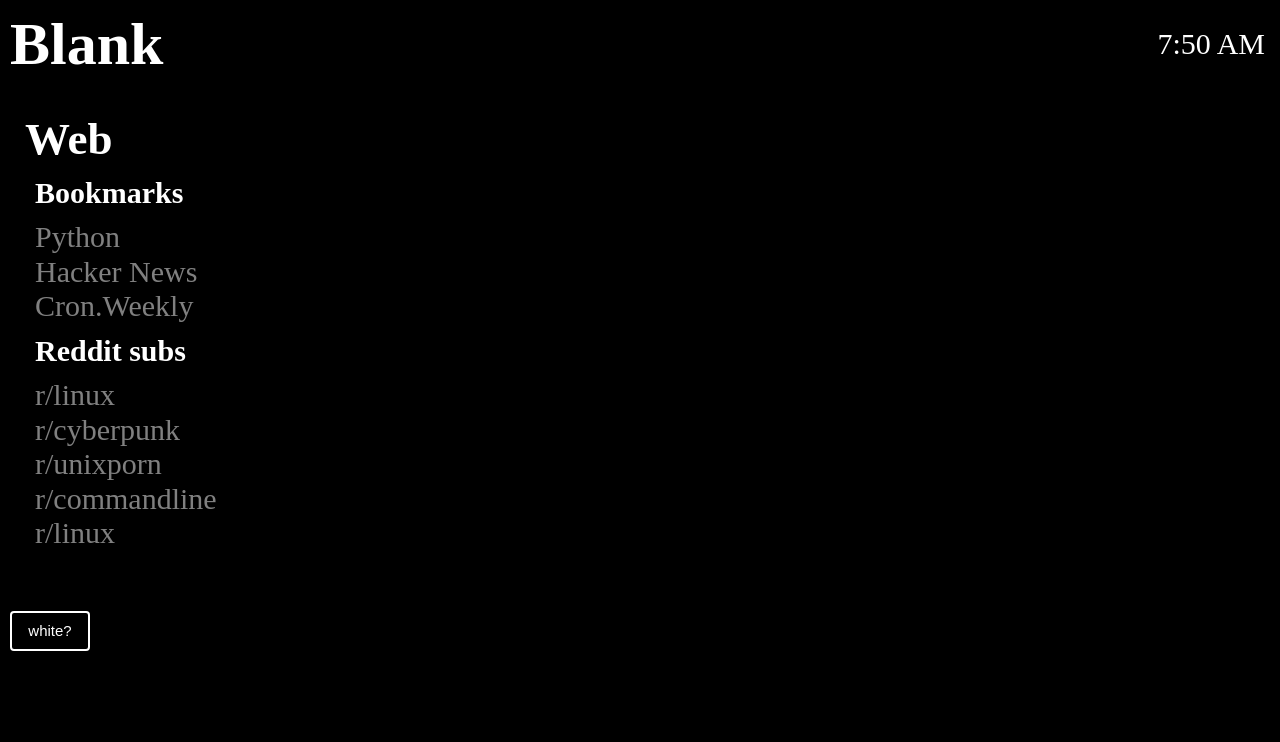
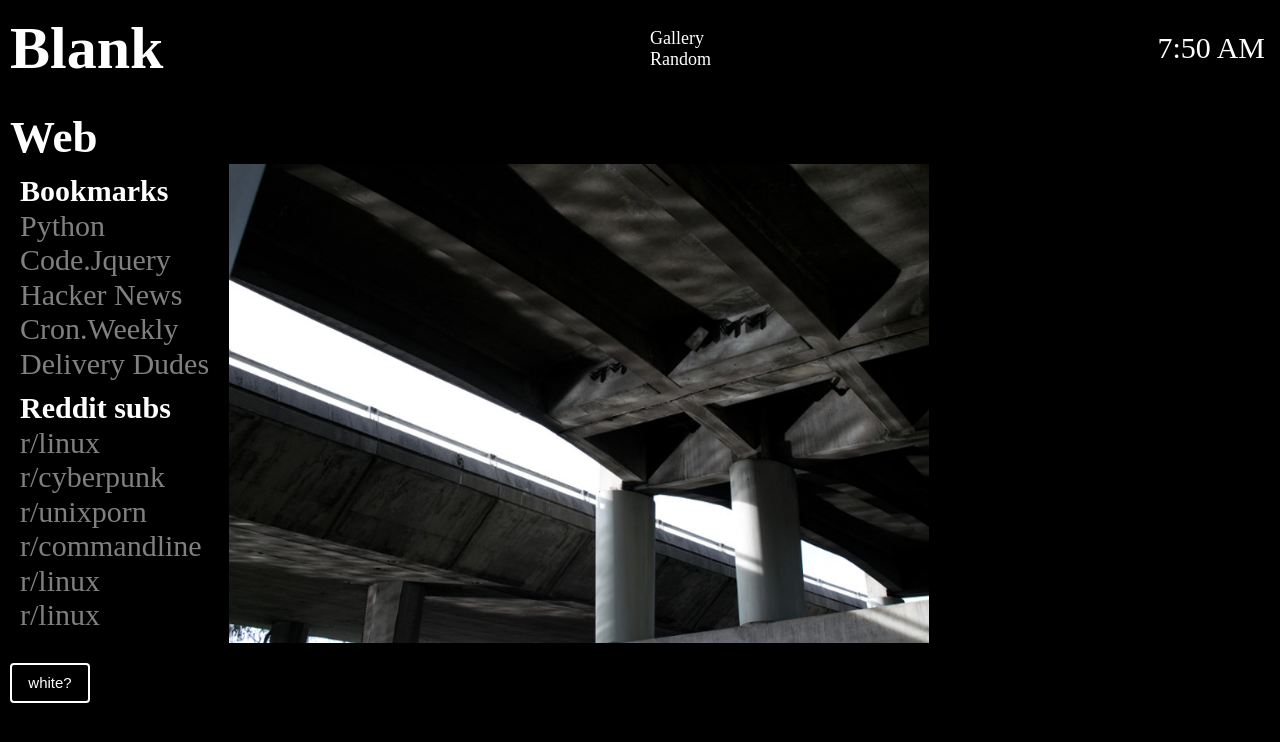
Before and after one commit to chrisrhayden/landing, a plain HTML site: page index.html in a window 1280 px wide. Drawn offline with nearby package versions, Linux system fonts and the light colour scheme.

Commit message:
added pic

```diff
--- a/index.html
+++ b/index.html
@@ -13,10 +13,16 @@
 <body>
   <header>
     <h1>Blank</h1>
+    <div class='header-nav'>
+      <ul>
+        <li><a href='gallery.html'>Gallery</a></li>
+        <li><a href='random.html'>Random</a></li>
+      </ul>
+    </div>
     <p class='time-of-day'>time</p>
   </header>
 
-  <section class='bookmark-group'>
+  <section class='main-page'>
     <h2>Web</h2>
     <div class='bookmarks'>
       <div class='links drop'>
@@ -30,25 +36,32 @@
           <li><a href='https://www.w3schools.com'>W3 Schools</a></li>
           <li><a href='https://github.com/'>Github</a></li>
           <li><a href='https://github.com/'>Github</a></li>
-          <li><a href='https://github.com/'>Github</a></li>
         </ul>
       </div>
       <div class='links side'>
         <ul class='bookmark-links-big'>
           <h3>Bookmarks</h3>
           <li><a href='https://docs.python.org/3/library/functions.html'>Python</a></li>
+          <li><a href='http://code.jquery.com/'>Code.Jquery</a></li>
           <li><a href='https://news.ycombinator.com'>Hacker News</a></li>
           <li><a href='https://www.cronweekly.com'>Cron.Weekly</a></li>
+          <li><a href='https://deliverydudes.com/Portland-Southeast/'>Delivery Dudes</a></li>
           <h3 id='reddit-h3'>Reddit subs</h3>
           <li><a href='https://www.reddit.com/r/linux'>r/linux</a></li>
           <li><a href='https://www.reddit.com/r/cyberpunk'>r/cyberpunk</a></li>
           <li><a href='https://www.reddit.com/r/unixporn/'>r/unixporn</a></li>
           <li><a href='https://www.reddit.com/r/commandline/'>r/commandline</a></li>
           <li><a href='https://www.reddit.com/r/linux'>r/linux</a></li>
+          <li><a href='https://www.reddit.com/r/linux'>r/linux</a></li>
         </ul>
       </div>
+      <img src='img/DSC_0229.jpg'>
     </div>
+
   </section>
+
+  <aside class='main-pic'>
+  </aside>
 
   <footer>
     <button type='button'  class='invert-color' data-invert="black">white?</button>
--- a/static/main.js
+++ b/static/main.js
@@ -19,6 +19,9 @@ function setTime() {
 
 function makeWhite(button) {
     // change page to white version
+    $('.header-nav a').css({
+        'color': 'black'
+    });
     $('body').css({
         'background-color': 'white',
         'color': 'black'
@@ -46,6 +49,9 @@ function makeWhite(button) {
 
 function makeBlack(button) {
     // make page black
+    $('.header-nav a').css({
+        'color': 'white'
+    });
     $('body').css({
         'background-color': 'black',
         'color': 'white'
--- a/static/style.css
+++ b/static/style.css
@@ -5,62 +5,57 @@
  *         bookmark-links-small (a in ul.links)
  */
 
+body {
+    width: 100%;
+    height: 100%;
+    background-color: black;
+    color: white;
+    font-size: 15px;
 
-body {
-    height: 100%;
-    width: 100%;
-    color: white;
-    background-color: black;
-    font-size: 15px;
+    display: flex;
+    flex-wrap: wrap;
+    flex-direction: column;
+
     position: relative;
-    display: flex;
-    flex-direction: column;
 }
 
 header {
-    margin: 10px 0px 25px 10px;
     display: flex;
     align-items: center;
     justify-content: space-between;
-
+    margin: 10px 0px 25px 10px;
 }
 
-header .time-of-day {
-    margin: 0 15px 0 0;
-    font-size: 2em;
-
+footer {
+    margin: 10px;
 }
 
-h1 {
-    font-size: 4em;
-    margin: 0;
-}
-
-h2 {
-    font-size: 3em;
-    margin: 0;
-}
 
 /*
  * main flex layout
  *
- * .bookmark-group
+ * .main-page
  *    bookmarks
  *       links drop
  *          bookmark-links-small
  *       links side
  *          bookmark-links-big
  */
+
+.main-page {
+    padding: 0 0 0 10px;
+}
+
 .bookmark-group {
     display: flex;
     flex-direction: column;
     margin: 10px 0 40px 25px;
 }
 
-/* div with both small and big links */
 .bookmarks {
     display: flex;
     flex-direction: row;
+    margin: 0 0 10px 0;
 }
 
 /* each link div */
@@ -74,55 +69,70 @@ h2 {
     display: none;
 }
 
+img {
+    margin: 0 0 0 10px;
+    width: 700px;
+    float: left;
+}
+
 
 /*
+ * typography
+ *
  * TYPOGRAPHY
- */
-.bookmarks h3 {
+ *******************************/
+
+header .time-of-day {
     font-size: 2em;
-    margin: 0 0 10px 0;
+    margin: 0 15px 0 0;
+
 }
 
-#reddit-h3 {
-    margin-top: 10px;
+.header-nav ul {
+    list-style-type: none;
+    font-size: 18px;
 }
 
-/* ul and li style */
+.header-nav a {
+    text-decoration: none;
+    color: white;
+}
+
+h1 {
+    font-size: 4em;
+    margin: 0;
+}
+
+h2 {
+    font-size: 3em;
+    margin: 0;
+}
+
+h3 {
+    font-size: 2em;
+    margin: 0;
+}
+
+/* link style
+ *******************************/
 .links ul {
     margin: 10px;
     padding: 0;
     list-style: none;
 }
 
-.bookmark-links-small li {
-    line-height: 22px;
-}
-
-/* link style */
 .links a {
+    color: grey;
     text-decoration: none;
-    color: grey;
+    font-size: 2em;
 }
 
 .links a:hover {
     color: white;
 }
 
-.bookmark-links-big a {
-    font-size: 2em;
-}
-
-.bookmark-links-small a {
-    font-size: 1em;
-    line-height: 10px;
-    margin: 0 0 5px 0;
-}
-
-
-footer {
-    margin: 10px;
-}
-
+/* button
+ *******************************/
 .invert-color {
     height: 40px;
     width: 80px;
@@ -131,3 +141,13 @@ footer {
     border: 2px solid white;
     border-radius: 4px;
 }
+
+/* override
+ *******************************/
+.bookmark-links-small a {
+    font-size: 1em;
+}
+
+#reddit-h3 {
+    margin-top: 10px;
+}
```
Also changed, not shown: img/DSC_0229.jpg (added), 1 other file.
